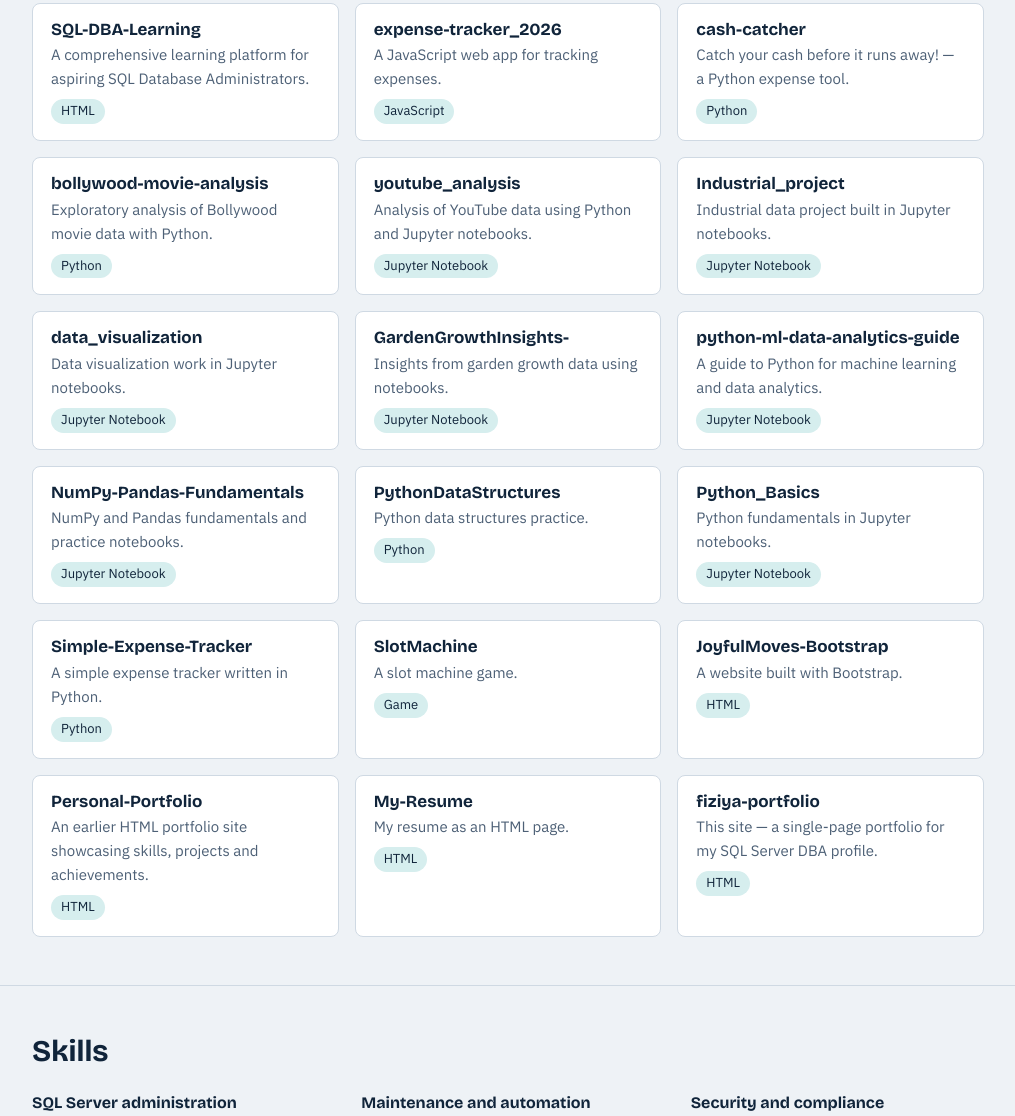
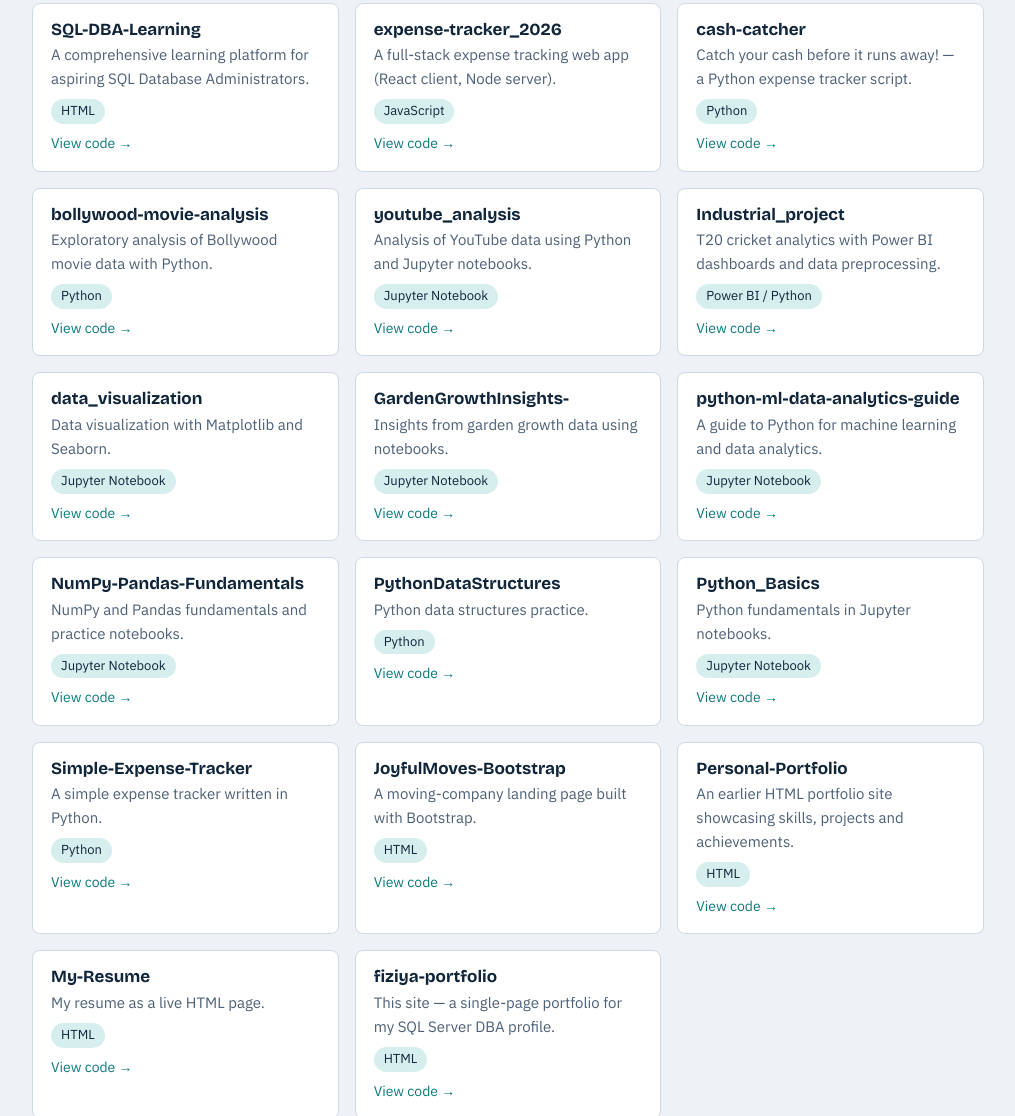
Before and after one commit to fiziya-kc/fiziya-portfolio, a plain HTML site: page index.html in a window 1280 px wide. Shown: the part 2765-3881 px from the top of the page, without its empty margins (132-1147 px from the left). Drawn offline with nearby package versions, Linux system fonts and the light colour scheme.

Commit message:
Link project cards to live sites and rendered files
- Enable GitHub Pages links for SQL-DBA-Learning, Personal-Portfolio, My-Resume and fiziya-portfolio
- Link Jupyter/Python projects to their rendered notebook/script files
- Add a View code link to the GitHub repo on every card
- Remove empty SlotMachine repo card

Co-authored-by: CommandCodeBot <noreply@commandcode.ai>

```diff
--- a/index.html
+++ b/index.html
@@ -66,6 +66,7 @@ button.btn{border:0;font:inherit;font-weight:500;cursor:pointer;margin-right:16p
 .repo h3 a:hover{color:var(--accent);text-decoration:underline}
 .repo p{margin:0;color:var(--muted);font-size:15px}
 .repo .lang{display:inline-block;margin-top:8px;background:var(--accent-soft);color:var(--ink);border-radius:999px;padding:2px 10px;font-size:13px}
+.repo .code{margin:8px 0 0;font-size:14px}.repo .code a{text-decoration:none}.repo .code a:hover{text-decoration:underline}
 @media (max-width:700px){.job{grid-template-columns:1fr}}
 @media print{nav,.btn{display:none}.flow{animation:none}}
 </style>
@@ -145,24 +146,23 @@ button.btn{border:0;font:inherit;font-weight:500;cursor:pointer;margin-right:16p
 <section id="github"><div class="wrap"><h2>GitHub Projects</h2>
 <p class="lead" style="margin:0 0 26px">Everything I've been building and learning — straight from my <a href="https://github.com/fiziya-kc" target="_blank" rel="noopener">GitHub</a>.</p>
 <div class="repos">
-<div class="repo"><h3><a href="https://github.com/fiziya-kc/SQL-DBA-Learning" target="_blank" rel="noopener">SQL-DBA-Learning</a></h3><p>A comprehensive learning platform for aspiring SQL Database Administrators.</p><span class="lang">HTML</span></div>
-<div class="repo"><h3><a href="https://github.com/fiziya-kc/expense-tracker_2026" target="_blank" rel="noopener">expense-tracker_2026</a></h3><p>A JavaScript web app for tracking expenses.</p><span class="lang">JavaScript</span></div>
-<div class="repo"><h3><a href="https://github.com/fiziya-kc/cash-catcher" target="_blank" rel="noopener">cash-catcher</a></h3><p>Catch your cash before it runs away! — a Python expense tool.</p><span class="lang">Python</span></div>
-<div class="repo"><h3><a href="https://github.com/fiziya-kc/bollywood-movie-analysis" target="_blank" rel="noopener">bollywood-movie-analysis</a></h3><p>Exploratory analysis of Bollywood movie data with Python.</p><span class="lang">Python</span></div>
-<div class="repo"><h3><a href="https://github.com/fiziya-kc/youtube_analysis" target="_blank" rel="noopener">youtube_analysis</a></h3><p>Analysis of YouTube data using Python and Jupyter notebooks.</p><span class="lang">Jupyter Notebook</span></div>
-<div class="repo"><h3><a href="https://github.com/fiziya-kc/Industrial_project" target="_blank" rel="noopener">Industrial_project</a></h3><p>Industrial data project built in Jupyter notebooks.</p><span class="lang">Jupyter Notebook</span></div>
-<div class="repo"><h3><a href="https://github.com/fiziya-kc/data_visualization" target="_blank" rel="noopener">data_visualization</a></h3><p>Data visualization work in Jupyter notebooks.</p><span class="lang">Jupyter Notebook</span></div>
-<div class="repo"><h3><a href="https://github.com/fiziya-kc/GardenGrowthInsights-" target="_blank" rel="noopener">GardenGrowthInsights-</a></h3><p>Insights from garden growth data using notebooks.</p><span class="lang">Jupyter Notebook</span></div>
-<div class="repo"><h3><a href="https://github.com/fiziya-kc/python-ml-data-analytics-guide" target="_blank" rel="noopener">python-ml-data-analytics-guide</a></h3><p>A guide to Python for machine learning and data analytics.</p><span class="lang">Jupyter Notebook</span></div>
-<div class="repo"><h3><a href="https://github.com/fiziya-kc/NumPy-Pandas-Fundamentals" target="_blank" rel="noopener">NumPy-Pandas-Fundamentals</a></h3><p>NumPy and Pandas fundamentals and practice notebooks.</p><span class="lang">Jupyter Notebook</span></div>
-<div class="repo"><h3><a href="https://github.com/fiziya-kc/PythonDataStructures" target="_blank" rel="noopener">PythonDataStructures</a></h3><p>Python data structures practice.</p><span class="lang">Python</span></div>
-<div class="repo"><h3><a href="https://github.com/fiziya-kc/Python_Basics" target="_blank" rel="noopener">Python_Basics</a></h3><p>Python fundamentals in Jupyter notebooks.</p><span class="lang">Jupyter Notebook</span></div>
-<div class="repo"><h3><a href="https://github.com/fiziya-kc/Simple-Expense-Tracker" target="_blank" rel="noopener">Simple-Expense-Tracker</a></h3><p>A simple expense tracker written in Python.</p><span class="lang">Python</span></div>
-<div class="repo"><h3><a href="https://github.com/fiziya-kc/SlotMachine" target="_blank" rel="noopener">SlotMachine</a></h3><p>A slot machine game.</p><span class="lang">Game</span></div>
-<div class="repo"><h3><a href="https://github.com/fiziya-kc/JoyfulMoves-Bootstrap" target="_blank" rel="noopener">JoyfulMoves-Bootstrap</a></h3><p>A website built with Bootstrap.</p><span class="lang">HTML</span></div>
-<div class="repo"><h3><a href="https://github.com/fiziya-kc/Personal-Portfolio" target="_blank" rel="noopener">Personal-Portfolio</a></h3><p>An earlier HTML portfolio site showcasing skills, projects and achievements.</p><span class="lang">HTML</span></div>
-<div class="repo"><h3><a href="https://github.com/fiziya-kc/My-Resume" target="_blank" rel="noopener">My-Resume</a></h3><p>My resume as an HTML page.</p><span class="lang">HTML</span></div>
-<div class="repo"><h3><a href="https://github.com/fiziya-kc/fiziya-portfolio" target="_blank" rel="noopener">fiziya-portfolio</a></h3><p>This site — a single-page portfolio for my SQL Server DBA profile.</p><span class="lang">HTML</span></div>
+<div class="repo"><h3><a href="https://fiziya-kc.github.io/SQL-DBA-Learning/" target="_blank" rel="noopener">SQL-DBA-Learning</a></h3><p>A comprehensive learning platform for aspiring SQL Database Administrators.</p><span class="lang">HTML</span><p class="code"><a href="https://github.com/fiziya-kc/SQL-DBA-Learning" target="_blank" rel="noopener">View code →</a></p></div>
+<div class="repo"><h3><a href="https://github.com/fiziya-kc/expense-tracker_2026" target="_blank" rel="noopener">expense-tracker_2026</a></h3><p>A full-stack expense tracking web app (React client, Node server).</p><span class="lang">JavaScript</span><p class="code"><a href="https://github.com/fiziya-kc/expense-tracker_2026" target="_blank" rel="noopener">View code →</a></p></div>
+<div class="repo"><h3><a href="https://github.com/fiziya-kc/cash-catcher/blob/main/expense_tracker.py" target="_blank" rel="noopener">cash-catcher</a></h3><p>Catch your cash before it runs away! — a Python expense tracker script.</p><span class="lang">Python</span><p class="code"><a href="https://github.com/fiziya-kc/cash-catcher" target="_blank" rel="noopener">View code →</a></p></div>
+<div class="repo"><h3><a href="https://github.com/fiziya-kc/bollywood-movie-analysis/blob/main/bollywood-movie-analysis.py" target="_blank" rel="noopener">bollywood-movie-analysis</a></h3><p>Exploratory analysis of Bollywood movie data with Python.</p><span class="lang">Python</span><p class="code"><a href="https://github.com/fiziya-kc/bollywood-movie-analysis" target="_blank" rel="noopener">View code →</a></p></div>
+<div class="repo"><h3><a href="https://github.com/fiziya-kc/youtube_analysis/blob/main/youtube_analysis_data%20%20(1).ipynb" target="_blank" rel="noopener">youtube_analysis</a></h3><p>Analysis of YouTube data using Python and Jupyter notebooks.</p><span class="lang">Jupyter Notebook</span><p class="code"><a href="https://github.com/fiziya-kc/youtube_analysis" target="_blank" rel="noopener">View code →</a></p></div>
+<div class="repo"><h3><a href="https://github.com/fiziya-kc/Industrial_project" target="_blank" rel="noopener">Industrial_project</a></h3><p>T20 cricket analytics with Power BI dashboards and data preprocessing.</p><span class="lang">Power BI / Python</span><p class="code"><a href="https://github.com/fiziya-kc/Industrial_project" target="_blank" rel="noopener">View code →</a></p></div>
+<div class="repo"><h3><a href="https://github.com/fiziya-kc/data_visualization/blob/master/Matplot%20and%20seaborn.ipynb" target="_blank" rel="noopener">data_visualization</a></h3><p>Data visualization with Matplotlib and Seaborn.</p><span class="lang">Jupyter Notebook</span><p class="code"><a href="https://github.com/fiziya-kc/data_visualization" target="_blank" rel="noopener">View code →</a></p></div>
+<div class="repo"><h3><a href="https://github.com/fiziya-kc/GardenGrowthInsights-/blob/main/GardenGrowthInsights_.ipynb" target="_blank" rel="noopener">GardenGrowthInsights-</a></h3><p>Insights from garden growth data using notebooks.</p><span class="lang">Jupyter Notebook</span><p class="code"><a href="https://github.com/fiziya-kc/GardenGrowthInsights-" target="_blank" rel="noopener">View code →</a></p></div>
+<div class="repo"><h3><a href="https://github.com/fiziya-kc/python-ml-data-analytics-guide/blob/main/Conditional%20Statements.ipynb" target="_blank" rel="noopener">python-ml-data-analytics-guide</a></h3><p>A guide to Python for machine learning and data analytics.</p><span class="lang">Jupyter Notebook</span><p class="code"><a href="https://github.com/fiziya-kc/python-ml-data-analytics-guide" target="_blank" rel="noopener">View code →</a></p></div>
+<div class="repo"><h3><a href="https://github.com/fiziya-kc/NumPy-Pandas-Fundamentals/blob/main/NumPy-Pandas-Fundamentals.ipynb" target="_blank" rel="noopener">NumPy-Pandas-Fundamentals</a></h3><p>NumPy and Pandas fundamentals and practice notebooks.</p><span class="lang">Jupyter Notebook</span><p class="code"><a href="https://github.com/fiziya-kc/NumPy-Pandas-Fundamentals" target="_blank" rel="noopener">View code →</a></p></div>
+<div class="repo"><h3><a href="https://github.com/fiziya-kc/PythonDataStructures/blob/main/PythonDataStructures.py" target="_blank" rel="noopener">PythonDataStructures</a></h3><p>Python data structures practice.</p><span class="lang">Python</span><p class="code"><a href="https://github.com/fiziya-kc/PythonDataStructures" target="_blank" rel="noopener">View code →</a></p></div>
+<div class="repo"><h3><a href="https://github.com/fiziya-kc/Python_Basics/blob/main/Basics%20of%20Python%20Programming.%20.ipynb" target="_blank" rel="noopener">Python_Basics</a></h3><p>Python fundamentals in Jupyter notebooks.</p><span class="lang">Jupyter Notebook</span><p class="code"><a href="https://github.com/fiziya-kc/Python_Basics" target="_blank" rel="noopener">View code →</a></p></div>
+<div class="repo"><h3><a href="https://github.com/fiziya-kc/Simple-Expense-Tracker/blob/main/expense_tracker.py" target="_blank" rel="noopener">Simple-Expense-Tracker</a></h3><p>A simple expense tracker written in Python.</p><span class="lang">Python</span><p class="code"><a href="https://github.com/fiziya-kc/Simple-Expense-Tracker" target="_blank" rel="noopener">View code →</a></p></div>
+<div class="repo"><h3><a href="https://fiziya-kc.github.io/JoyfulMoves-Bootstrap/" target="_blank" rel="noopener">JoyfulMoves-Bootstrap</a></h3><p>A moving-company landing page built with Bootstrap.</p><span class="lang">HTML</span><p class="code"><a href="https://github.com/fiziya-kc/JoyfulMoves-Bootstrap" target="_blank" rel="noopener">View code →</a></p></div>
+<div class="repo"><h3><a href="https://fiziya-kc.github.io/Personal-Portfolio/" target="_blank" rel="noopener">Personal-Portfolio</a></h3><p>An earlier HTML portfolio site showcasing skills, projects and achievements.</p><span class="lang">HTML</span><p class="code"><a href="https://github.com/fiziya-kc/Personal-Portfolio" target="_blank" rel="noopener">View code →</a></p></div>
+<div class="repo"><h3><a href="https://fiziya-kc.github.io/My-Resume/" target="_blank" rel="noopener">My-Resume</a></h3><p>My resume as a live HTML page.</p><span class="lang">HTML</span><p class="code"><a href="https://github.com/fiziya-kc/My-Resume" target="_blank" rel="noopener">View code →</a></p></div>
+<div class="repo"><h3><a href="https://fiziya-kc.github.io/fiziya-portfolio/" target="_blank" rel="noopener">fiziya-portfolio</a></h3><p>This site — a single-page portfolio for my SQL Server DBA profile.</p><span class="lang">HTML</span><p class="code"><a href="https://github.com/fiziya-kc/fiziya-portfolio" target="_blank" rel="noopener">View code →</a></p></div>
 </div>
 </div></section>
 
```
